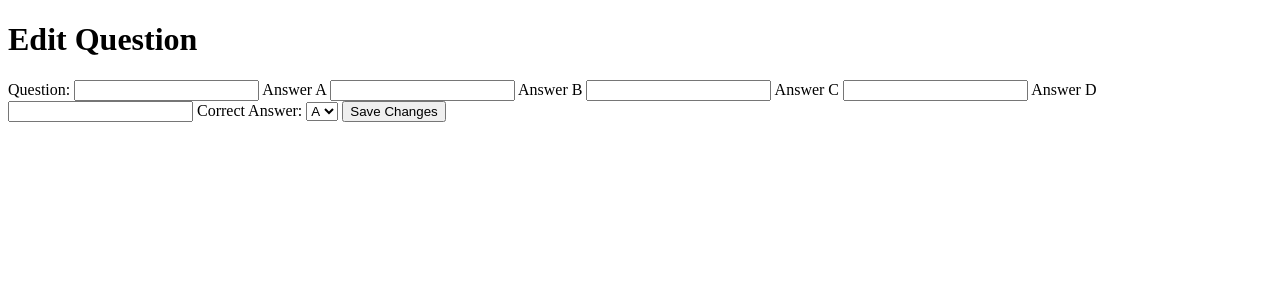
After one commit to shaylango/Quiz-Generator, a Flask app: page /quiz/1/question/1/edit in a window 1280 px wide. The commit adds this page. Shown: the top 300 px of the page. Run offline with Flask 3, Linux system fonts and the light colour scheme; data that the repository does not hold is empty.

Commit message:
add edit question

```diff
--- a/app.py
+++ b/app.py
@@ -1,5 +1,5 @@
 from flask import Flask, render_template, request, redirect, url_for
-from storage import initialize_database, save_quiz, get_quizzes, get_quiz, save_question, get_questions, delete_question
+from storage import initialize_database, save_quiz, get_quizzes, get_quiz, save_question, get_questions, delete_question, get_question, update_question
 
 app = Flask(__name__)
 initialize_database()
@@ -66,5 +66,19 @@ def delete_question_route(quiz_id, question_id):
     delete_question(question_id)
     return redirect(url_for("view_quiz", quiz_id=quiz_id))
 
+@app.route("/quiz/<int:quiz_id>/question/<int:question_id>/edit", methods=["GET", "POST"])
+def edit_question_route(quiz_id, question_id):
+    question = get_question(question_id)
+    if request.method == "POST":
+        question_text = request.form.get("question")
+        answer_a = request.form.get("answer_a")
+        answer_b = request.form.get("answer_b")
+        answer_c = request.form.get("answer_c")
+        answer_d = request.form.get("answer_d")
+        correct_answer = request.form.get("correct_answer")
+        update_question(question_id, question_text, answer_a, answer_b, answer_c, answer_d, correct_answer)
+        return redirect(url_for("view_quiz", quiz_id=quiz_id))
+    return render_template("edit_question.html", question=question)
+
 if __name__ == "__main__":
     app.run(debug=True)
--- a/storage.py
+++ b/storage.py
@@ -79,3 +79,21 @@ def delete_question(question_id):
     )
     connection.commit()
     connection.close()
+
+def get_question(question_id):
+    connection = get_db_connection()
+    question = connection.execute(
+        "SELECT * FROM questions WHERE id = ?",
+        (question_id,)
+    ).fetchone()
+    connection.close()
+    return question
+
+def update_question(question_id, question, answer_a, answer_b, answer_c, answer_d, correct_answer):
+    connection = get_db_connection()
+    connection.execute(
+        "UPDATE questions SET question = ?, answer_a = ?, answer_b = ?, answer_c = ?, answer_d = ?, correct_answer = ? WHERE id = ?",
+        (question, answer_a, answer_b, answer_c, answer_d, correct_answer, question_id)
+    )
+    connection.commit()
+    connection.close()
--- /dev/null
+++ b/templates/edit_question.html
@@ -0,0 +1,29 @@
+<!DOCTYPE html>
+<html>
+    <head>
+        <title>Edit Question</title>
+    </head>
+    <body>
+        <h1>Edit Question</h1>
+        <form method="POST">
+            <label>Question:</label>
+            <input type="text" name="question" value="{{ question[2] }}">
+            <label>Answer A</label>
+            <input type="text" name="answer_a" value="{{ question[3] }}">
+            <label>Answer B</label>
+            <input type="text" name="answer_b" value="{{ question[4] }}">
+            <label>Answer C</label>
+            <input type="text" name="answer_c" value="{{ question[5] }}">
+            <label>Answer D</label>
+            <input type="text" name="answer_d" value="{{ question[6] }}">
+            <label>Correct Answer:</label>
+            <select name="correct_answer">
+                <option value="A" {% if question[7] == "A" %}selected{% endif %}>A</option>
+                <option value="B" {% if question[7] == "B" %}selected{% endif %}>B</option>
+                <option value="C" {% if question[7] == "C" %}selected{% endif %}>C</option>
+                <option value="D" {% if question[7] == "D" %}selected{% endif %}>D</option>
+            </select>
+            <button>Save Changes</button>
+        </form>
+    </body>
+</html>
--- a/templates/view_quiz.html
+++ b/templates/view_quiz.html
@@ -11,6 +11,7 @@
         <p>B. {{ question[4] }}</p>
         <p>C. {{ question[5] }}</p>
         <p>D. {{ question[6] }}</p>
+        <a href="/quiz/{{ quiz[0] }}/question/{{ question[0] }}/edit">Edit Question</a>
         <form method="POST"
         action="/quiz/{{ quiz[0] }}/question/{{ question[0] }}/delete"
         onsubmit="return confirm('Are you sure you want to delete this question?')">
```
